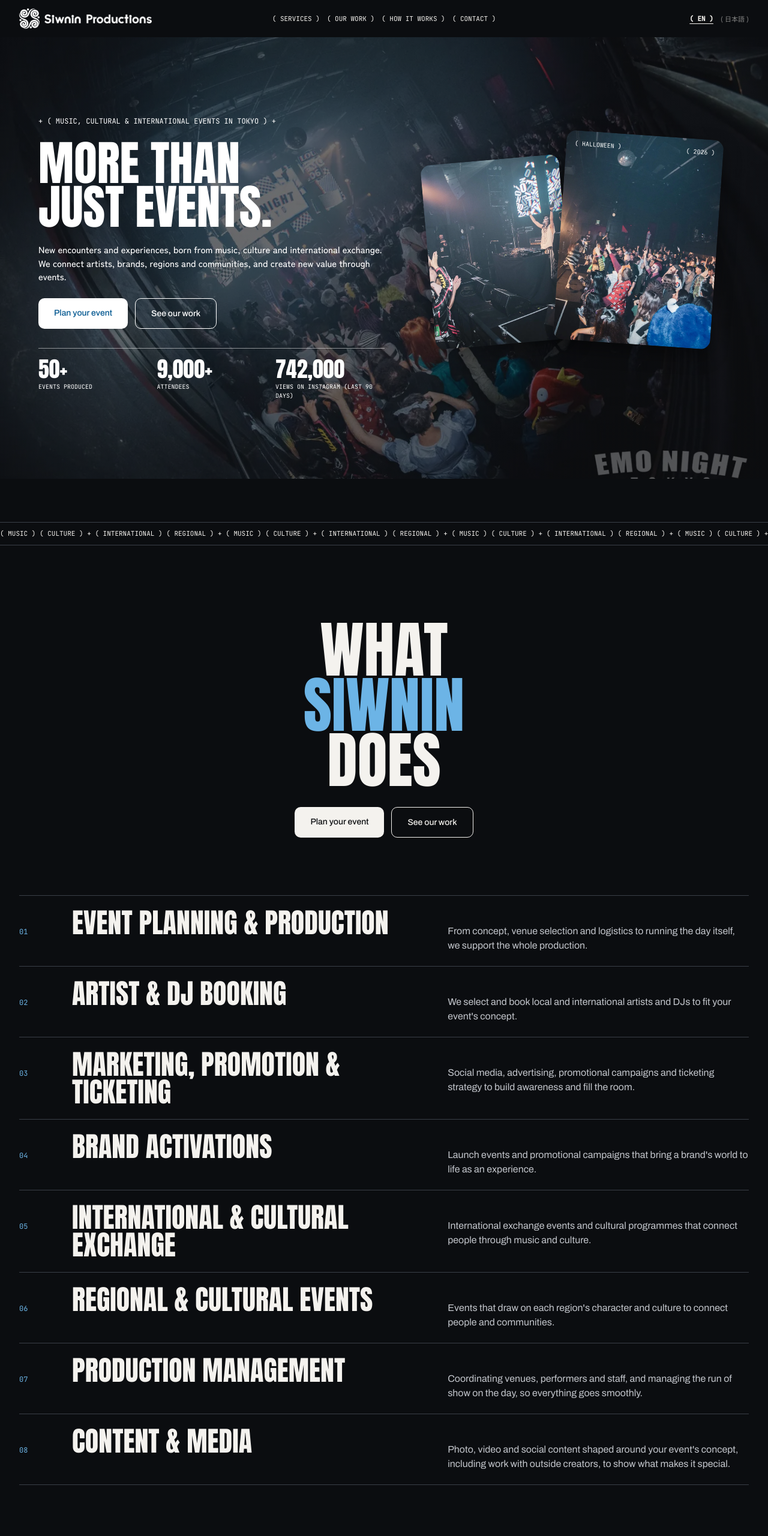
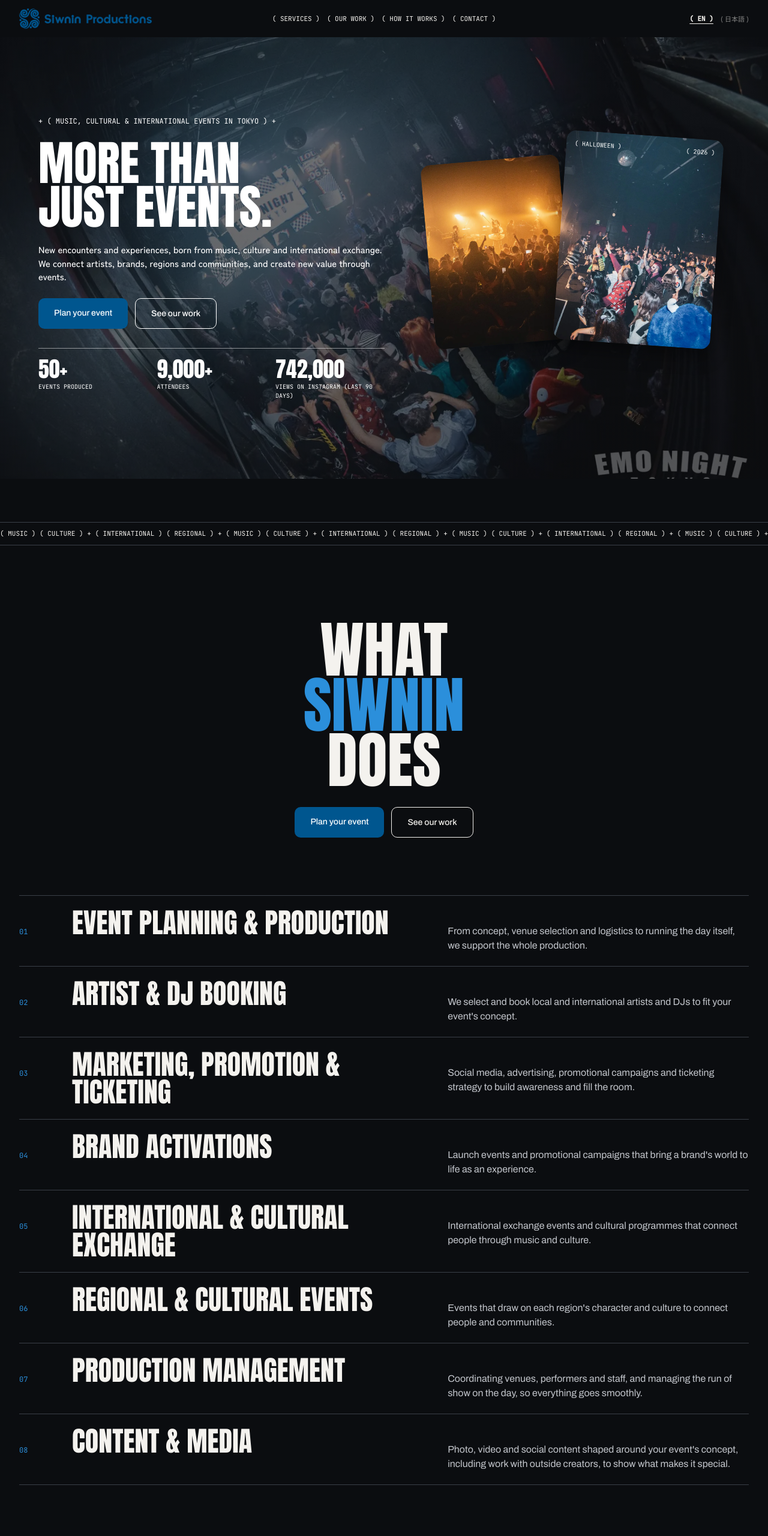
Before and after one commit to shintaroooo911/siwnin-website, a plain HTML site: page en/index.html in a window 1280 px wide. Shown: the top 2560 px of the page at 60% size. Drawn offline with Linux system fonts and the light colour scheme.

Commit message:
Hero: band photo; logo in original blue; brand-blue accents and buttons
Co-Authored-By: Claude Opus 5.5 <noreply@anthropic.com>
Claude-Session: https://claude.ai/code/session_01UuVp5X4pRinYJqRYRjQmZM

```diff
--- a/en/index.html
+++ b/en/index.html
@@ -45,7 +45,7 @@ img{display:block}
 <div style="background: #0B0D10; color: #F4F2EE; font-family: Archivo, sans-serif; font-size: 15px; line-height: 1.5; overflow: hidden">
 
 <header class="sw-head" style="display: grid; grid-template-columns: minmax(0, 1fr) auto minmax(0, 1fr); align-items: center; gap: 16px; padding: 14px clamp(16px, 2.5vw, 32px); font-family: 'JetBrains Mono', monospace; font-size: 11px; text-transform: uppercase">
-<a href="#p-top" style="display: inline-flex; align-items: center; gap: 8px; font-weight: 500"><img src="/assets/img/siwnin-icon.png" alt="" style="filter: brightness(0) invert(1); width: 34px; height: 34px; object-fit: contain"><img src="/assets/img/siwnin-wordmark.png" alt="Siwnin Productions" style="filter: brightness(0) invert(1); height: 15px; width: auto"></a>
+<a href="#p-top" style="display: inline-flex; align-items: center; gap: 8px; font-weight: 500"><img src="/assets/img/siwnin-icon.png" alt="" style="width: 34px; height: 34px; object-fit: contain"><img src="/assets/img/siwnin-wordmark.png" alt="Siwnin Productions" style="height: 15px; width: auto"></a>
 <nav aria-label="Main" style="display: flex; flex-wrap: wrap; gap: 12px; justify-content: center"><a href="#p-what">( Services )</a><a href="#p-work">( Our work )</a><a href="#p-how">( How it works )</a><a href="mailto:info@siwninproductions.com?subject=Event%20enquiry">( Contact )</a></nav>
 <div style="display: flex; gap: 12px; justify-content: flex-end; white-space: nowrap"><a href="/en/" lang="en" data-lang="en" hreflang="en" aria-current="page" style="font-weight: 700; text-decoration: underline; text-underline-offset: 4px">( EN )</a><a href="/" lang="ja" data-lang="ja" hreflang="ja" style="font-family: 'Zen Kaku Gothic New', sans-serif; opacity: 0.5">( 日本語 )</a></div>
 </header>
@@ -57,7 +57,7 @@ img{display:block}
 <p style="margin: 0; font-family: 'JetBrains Mono', monospace; text-transform: uppercase; font-size: 12px; color: #ffffff">+ ( Music, cultural &amp; international events in Tokyo ) +</p>
 <h2 style="margin: 0; font-family: Anton, sans-serif; font-weight: 400; font-size: clamp(52px, 6.2vw, 104px); line-height: 0.92; text-transform: uppercase">More Than<br>Just Events.</h2>
 <p lang="ja" style="margin: 0; font-family: 'Zen Kaku Gothic New', sans-serif; font-weight: 500; font-size: 15px">New encounters and experiences, born from music, culture and international exchange. We connect artists, brands, regions and communities, and create new value through events.</p>
-<div style="display: flex; flex-wrap: wrap; gap: 12px"><a href="mailto:info@siwninproductions.com?subject=Event%20enquiry" style="background: #FFFFFF; color: var(--blue); border-radius: 10px; padding: 14px 26px; font-size: 14px; font-weight: 500; white-space: nowrap">Plan your event</a><a href="#p-work" style="border: 1.5px solid #FFFFFF; color: #FFFFFF; border-radius: 10px; padding: 14px 26px; font-size: 14px; font-weight: 500; white-space: nowrap">See our work</a></div>
+<div style="display: flex; flex-wrap: wrap; gap: 12px"><a href="mailto:info@siwninproductions.com?subject=Event%20enquiry" style="background: #00568F; color: #FFFFFF; border-radius: 10px; padding: 14px 26px; font-size: 14px; font-weight: 500; white-space: nowrap">Plan your event</a><a href="#p-work" style="border: 1.5px solid #FFFFFF; color: #FFFFFF; border-radius: 10px; padding: 14px 26px; font-size: 14px; font-weight: 500; white-space: nowrap">See our work</a></div>
 <div style="display: grid; grid-template-columns: repeat(3, minmax(0, 1fr)); gap: 16px; border-top: 1.5px solid rgba(255,255,255,0.5); padding-top: 16px; margin-top: 8px">
 <div><p class="sw-num" style="margin: 0; font-family: Anton, sans-serif; font-size: 36px; line-height: 1">50+</p><p style="margin: 4px 0 0; font-family: 'JetBrains Mono', monospace; text-transform: uppercase; font-size: 10px">EVENTS PRODUCED</p></div>
 <div><p class="sw-num" style="margin: 0; font-family: Anton, sans-serif; font-size: 36px; line-height: 1">9,000+</p><p style="margin: 4px 0 0; font-family: 'JetBrains Mono', monospace; text-transform: uppercase; font-size: 10px">ATTENDEES</p></div>
@@ -65,7 +65,7 @@ img{display:block}
 </div>
 </div>
 <div class="sw-stack" aria-label="Photos from our events" style="position: relative; min-width: 0; height: clamp(360px, 32vw, 480px); align-self: center">
-<img src="/assets/img/halloween-dj.webp" loading="lazy" decoding="async" alt="A DJ and MC hyping the crowd at Emo Night Halloween" style="position: absolute; left: 4%; top: 10%; width: 44%; aspect-ratio: 3 / 4; object-fit: cover; border-radius: 16px; transform: rotate(-5deg); box-shadow: 0 12px 30px rgba(0,0,0,0.35)">
+<img src="/assets/img/halloween-band.webp" loading="lazy" decoding="async" alt="A band playing to a packed crowd under orange lights at Emo Night Halloween" style="position: absolute; left: 4%; top: 10%; width: 44%; aspect-ratio: 3 / 4; object-fit: cover; border-radius: 16px; transform: rotate(-5deg); box-shadow: 0 12px 30px rgba(0,0,0,0.35)">
 <figure style="position: absolute; right: 4%; top: 0; width: 50%; margin: 0; z-index: 2; transform: rotate(4deg)">
 <img src="/assets/img/halloween-stage.webp" loading="lazy" decoding="async" alt="Costumed fans with hands up at an Emo Night Halloween live set" style="width: 100%; aspect-ratio: 3 / 4; object-fit: cover; border-radius: 16px; box-shadow: 0 12px 30px rgba(0,0,0,0.4)">
 <span style="position: absolute; top: 14px; left: 14px; right: 14px; display: flex; justify-content: space-between; font-family: 'JetBrains Mono', 'Zen Kaku Gothic New', monospace; text-transform: uppercase; font-size: 10px; color: #FFFFFF"><span>( Halloween )</span><span>( 2026 )</span></span>
@@ -79,50 +79,50 @@ img{display:block}
 <section id="p-what" style="position: relative; padding: clamp(80px, 10vw, 140px) clamp(16px, 2.5vw, 32px)">
 <div style="display: flex; flex-direction: column; align-items: center; text-align: center">
 <p style="margin: 0; text-align: center; font-family: Anton, sans-serif; font-size: clamp(64px, 8vw, 120px); line-height: 0.9; text-transform: uppercase">What</p>
-<p style="margin: 0; text-align: center; font-family: Anton, sans-serif; font-size: clamp(64px, 8vw, 120px); line-height: 0.9; text-transform: uppercase; color: #6CB4E6">Siwnin</p>
+<p style="margin: 0; text-align: center; font-family: Anton, sans-serif; font-size: clamp(64px, 8vw, 120px); line-height: 0.9; text-transform: uppercase; color: #2B8FDB">Siwnin</p>
 <p style="margin: 0; text-align: center; font-family: Anton, sans-serif; font-size: clamp(64px, 8vw, 120px); line-height: 0.9; text-transform: uppercase">Does</p>
 </div>
-<div style="display: flex; flex-wrap: wrap; justify-content: center; gap: 12px; margin-top: 32px"><a href="mailto:info@siwninproductions.com?subject=Event%20enquiry" style="background: #F4F2EE; color: #0B0D10; border-radius: 10px; padding: 14px 26px; font-size: 14px; font-weight: 500; white-space: nowrap">Plan your event</a><a href="#p-work" style="border: 1.5px solid #F4F2EE; color: #F4F2EE; border-radius: 10px; padding: 14px 26px; font-size: 14px; font-weight: 500; white-space: nowrap">See our work</a></div>
+<div style="display: flex; flex-wrap: wrap; justify-content: center; gap: 12px; margin-top: 32px"><a href="mailto:info@siwninproductions.com?subject=Event%20enquiry" style="background: #00568F; color: #FFFFFF; border-radius: 10px; padding: 14px 26px; font-size: 14px; font-weight: 500; white-space: nowrap">Plan your event</a><a href="#p-work" style="border: 1.5px solid #F4F2EE; color: #F4F2EE; border-radius: 10px; padding: 14px 26px; font-size: 14px; font-weight: 500; white-space: nowrap">See our work</a></div>
 <div style="margin: 96px auto 0; max-width: 1240px">
 
 <div style="border-top: 1px solid #3A3F47">
 <div class="sw-svc" style="display: grid; grid-template-columns: 64px minmax(0, 1.2fr) minmax(0, 1fr); gap: 24px; align-items: baseline; padding: 22px 0; border-bottom: 1px solid #3A3F47">
-<span style="font-family: 'JetBrains Mono', monospace; font-size: 12px; color: #6CB4E6">01</span>
+<span style="font-family: 'JetBrains Mono', monospace; font-size: 12px; color: #2B8FDB">01</span>
 <h3 style="margin: 0; font-family: Anton, sans-serif; font-weight: 400; font-size: clamp(30px, 3.6vw, 52px); line-height: 1; text-transform: uppercase">Event planning &amp; production</h3>
 <p style="margin: 0; font-size: 16px; color: #C3C6CC">From concept, venue selection and logistics to running the day itself, we support the whole production.</p>
 </div>
 <div class="sw-svc" style="display: grid; grid-template-columns: 64px minmax(0, 1.2fr) minmax(0, 1fr); gap: 24px; align-items: baseline; padding: 22px 0; border-bottom: 1px solid #3A3F47">
-<span style="font-family: 'JetBrains Mono', monospace; font-size: 12px; color: #6CB4E6">02</span>
+<span style="font-family: 'JetBrains Mono', monospace; font-size: 12px; color: #2B8FDB">02</span>
 <h3 style="margin: 0; font-family: Anton, sans-serif; font-weight: 400; font-size: clamp(30px, 3.6vw, 52px); line-height: 1; text-transform: uppercase">Artist &amp; DJ booking</h3>
 <p style="margin: 0; font-size: 16px; color: #C3C6CC">We select and book local and international artists and DJs to fit your event's concept.</p>
 </div>
 <div class="sw-svc" style="display: grid; grid-template-columns: 64px minmax(0, 1.2fr) minmax(0, 1fr); gap: 24px; align-items: baseline; padding: 22px 0; border-bottom: 1px solid #3A3F47">
-<span style="font-family: 'JetBrains Mono', monospace; font-size: 12px; color: #6CB4E6">03</span>
+<span style="font-family: 'JetBrains Mono', monospace; font-size: 12px; color: #2B8FDB">03</span>
 <h3 style="margin: 0; font-family: Anton, sans-serif; font-weight: 400; font-size: clamp(30px, 3.6vw, 52px); line-height: 1; text-transform: uppercase">Marketing, promotion &amp; ticketing</h3>
 <p style="margin: 0; font-size: 16px; color: #C3C6CC">Social media, advertising, promotional campaigns and ticketing strategy to build awareness and fill the room.</p>
 </div>
 <div class="sw-svc" style="display: grid; grid-template-columns: 64px minmax(0, 1.2fr) minmax(0, 1fr); gap: 24px; align-items: baseline; padding: 22px 0; border-bottom: 1px solid #3A3F47">
-<span style="font-family: 'JetBrains Mono', monospace; font-size: 12px; color: #6CB4E6">04</span>
+<span style="font-family: 'JetBrains Mono', monospace; font-size: 12px; color: #2B8FDB">04</span>
 <h3 style="margin: 0; font-family: Anton, sans-serif; font-weight: 400; font-size: clamp(30px, 3.6vw, 52px); line-height: 1; text-transform: uppercase">Brand activations</h3>
 <p style="margin: 0; font-size: 16px; color: #C3C6CC">Launch events and promotional campaigns that bring a brand's world to life as an experience.</p>
 </div>
 <div class="sw-svc" style="display: grid; grid-template-columns: 64px minmax(0, 1.2fr) minmax(0, 1fr); gap: 24px; align-items: baseline; padding: 22px 0; border-bottom: 1px solid #3A3F47">
-<span style="font-family: 'JetBrains Mono', monospace; font-size: 12px; color: #6CB4E6">05</span>
+<span style="font-family: 'JetBrains Mono', monospace; font-size: 12px; color: #2B8FDB">05</span>
 <h3 style="margin: 0; font-family: Anton, sans-serif; font-weight: 400; font-size: clamp(30px, 3.6vw, 52px); line-height: 1; text-transform: uppercase">International &amp; cultural exchange</h3>
 <p style="margin: 0; font-size: 16px; color: #C3C6CC">International exchange events and cultural programmes that connect people through music and culture.</p>
 </div>
 <div class="sw-svc" style="display: grid; grid-template-columns: 64px minmax(0, 1.2fr) minmax(0, 1fr); gap: 24px; align-items: baseline; padding: 22px 0; border-bottom: 1px solid #3A3F47">
-<span style="font-family: 'JetBrains Mono', monospace; font-size: 12px; color: #6CB4E6">06</span>
+<span style="font-family: 'JetBrains Mono', monospace; font-size: 12px; color: #2B8FDB">06</span>
 <h3 style="margin: 0; font-family: Anton, sans-serif; font-weight: 400; font-size: clamp(30px, 3.6vw, 52px); line-height: 1; text-transform: uppercase">Regional &amp; cultural events</h3>
 <p style="margin: 0; font-size: 16px; color: #C3C6CC">Events that draw on each region's character and culture to connect people and communities.</p>
 </div>
 <div class="sw-svc" style="display: grid; grid-template-columns: 64px minmax(0, 1.2fr) minmax(0, 1fr); gap: 24px; align-items: baseline; padding: 22px 0; border-bottom: 1px solid #3A3F47">
-<span style="font-family: 'JetBrains Mono', monospace; font-size: 12px; color: #6CB4E6">07</span>
+<span style="font-family: 'JetBrains Mono', monospace; font-size: 12px; color: #2B8FDB">07</span>
 <h3 style="margin: 0; font-family: Anton, sans-serif; font-weight: 400; font-size: clamp(30px, 3.6vw, 52px); line-height: 1; text-transform: uppercase">Production management</h3>
 <p style="margin: 0; font-size: 16px; color: #C3C6CC">Coordinating venues, performers and staff, and managing the run of show on the day, so everything goes smoothly.</p>
 </div>
 <div class="sw-svc" style="display: grid; grid-template-columns: 64px minmax(0, 1.2fr) minmax(0, 1fr); gap: 24px; align-items: baseline; padding: 22px 0; border-bottom: 1px solid #3A3F47">
-<span style="font-family: 'JetBrains Mono', monospace; font-size: 12px; color: #6CB4E6">08</span>
+<span style="font-family: 'JetBrains Mono', monospace; font-size: 12px; color: #2B8FDB">08</span>
 <h3 style="margin: 0; font-family: Anton, sans-serif; font-weight: 400; font-size: clamp(30px, 3.6vw, 52px); line-height: 1; text-transform: uppercase">Content &amp; media</h3>
 <p style="margin: 0; font-size: 16px; color: #C3C6CC">Photo, video and social content shaped around your event's concept, including work with outside creators, to show what makes it special.</p>
 </div>
@@ -143,7 +143,7 @@ img{display:block}
 <img src="/assets/img/dance-floor.webp" loading="lazy" decoding="async" alt="Packed dance floor, hands up, singing along" style="position: absolute; inset: 0; width: 100%; height: 100%; object-fit: cover">
 </div>
 </div>
-<div style="flex: 1 1 200px; max-width: 280px; display: flex; flex-direction: column; gap: 20px"><div style="border-top: 1.5px solid #6CB4E6; padding-top: 10px"><p style="margin: 0; font-family: Anton, sans-serif; font-size: 56px; line-height: 1; color: #6CB4E6">36</p><p style="margin: 4px 0 0; font-family: 'JetBrains Mono', monospace; font-size: 11px; text-transform: uppercase">Nights produced</p></div><div style="border-top: 1.5px solid #6CB4E6; padding-top: 10px"><p style="margin: 0; font-family: Anton, sans-serif; font-size: 56px; line-height: 1; color: #6CB4E6">4 yrs</p><p style="margin: 4px 0 0; font-family: 'JetBrains Mono', monospace; font-size: 11px; text-transform: uppercase">Running</p></div><div style="border-top: 1.5px solid #6CB4E6; padding-top: 10px"><p style="margin: 0; font-family: Anton, sans-serif; font-size: 56px; line-height: 1; color: #6CB4E6">6.5K</p><p style="margin: 4px 0 0; font-family: 'JetBrains Mono', monospace; font-size: 11px; text-transform: uppercase">Community</p></div></div>
+<div style="flex: 1 1 200px; max-width: 280px; display: flex; flex-direction: column; gap: 20px"><div style="border-top: 1.5px solid #2B8FDB; padding-top: 10px"><p style="margin: 0; font-family: Anton, sans-serif; font-size: 56px; line-height: 1; color: #2B8FDB">36</p><p style="margin: 4px 0 0; font-family: 'JetBrains Mono', monospace; font-size: 11px; text-transform: uppercase">Nights produced</p></div><div style="border-top: 1.5px solid #2B8FDB; padding-top: 10px"><p style="margin: 0; font-family: Anton, sans-serif; font-size: 56px; line-height: 1; color: #2B8FDB">4 yrs</p><p style="margin: 4px 0 0; font-family: 'JetBrains Mono', monospace; font-size: 11px; text-transform: uppercase">Running</p></div><div style="border-top: 1.5px solid #2B8FDB; padding-top: 10px"><p style="margin: 0; font-family: Anton, sans-serif; font-size: 56px; line-height: 1; color: #2B8FDB">6.5K</p><p style="margin: 4px 0 0; font-family: 'JetBrains Mono', monospace; font-size: 11px; text-transform: uppercase">Community</p></div></div>
 </div>
 <div style="display: grid; grid-template-columns: repeat(auto-fit, minmax(300px, 1fr)); gap: 12px; margin-top: 12px">
 <div style="position: relative; border-radius: 24px; overflow: hidden; min-height: 520px; background: #000">
@@ -194,7 +194,7 @@ img{display:block}
 <p style="margin: 0">© 2026 Siwnin Productions · Designed by <a href="https://lander.co" target="_blank" rel="noopener" style="color: inherit; text-decoration: none; opacity: 1">lander.co</a></p>
 </div>
 </div>
-<div aria-hidden="true" style="margin: 48px 0 0; display: flex; justify-content: center; align-items: center; gap: clamp(16px, 2.4vw, 36px); flex-wrap: wrap"><img src="/assets/img/siwnin-icon.png" alt="" width="789" height="800" style="filter: brightness(0) invert(1); width: auto; height: clamp(72px, 9vw, 140px)"><img src="/assets/img/siwnin-wordmark.png" alt="" width="800" height="67" style="filter: brightness(0) invert(1); width: min(80vw, 760px); height: auto"></div>
+<div aria-hidden="true" style="margin: 48px 0 0; display: flex; justify-content: center; align-items: center; gap: clamp(16px, 2.4vw, 36px); flex-wrap: wrap"><img src="/assets/img/siwnin-icon.png" alt="" width="789" height="800" style="width: auto; height: clamp(72px, 9vw, 140px)"><img src="/assets/img/siwnin-wordmark.png" alt="" width="800" height="67" style="width: min(80vw, 760px); height: auto"></div>
 <div style="display: flex; flex-wrap: wrap; justify-content: space-between; gap: 12px; padding: 14px 0 20px; font-family: 'JetBrains Mono', monospace; font-size: 10px; text-transform: uppercase"><span>+ ( From Hokkaido ) ( Based in Tokyo ) ( Event production ) ( 2026 )</span></div>
 </footer>
 </div>
```
Also changed, not shown: index.html (+15 -15 lines), assets/img/halloween-band.webp (added), assets/img/halloween-dj.webp (deleted).
